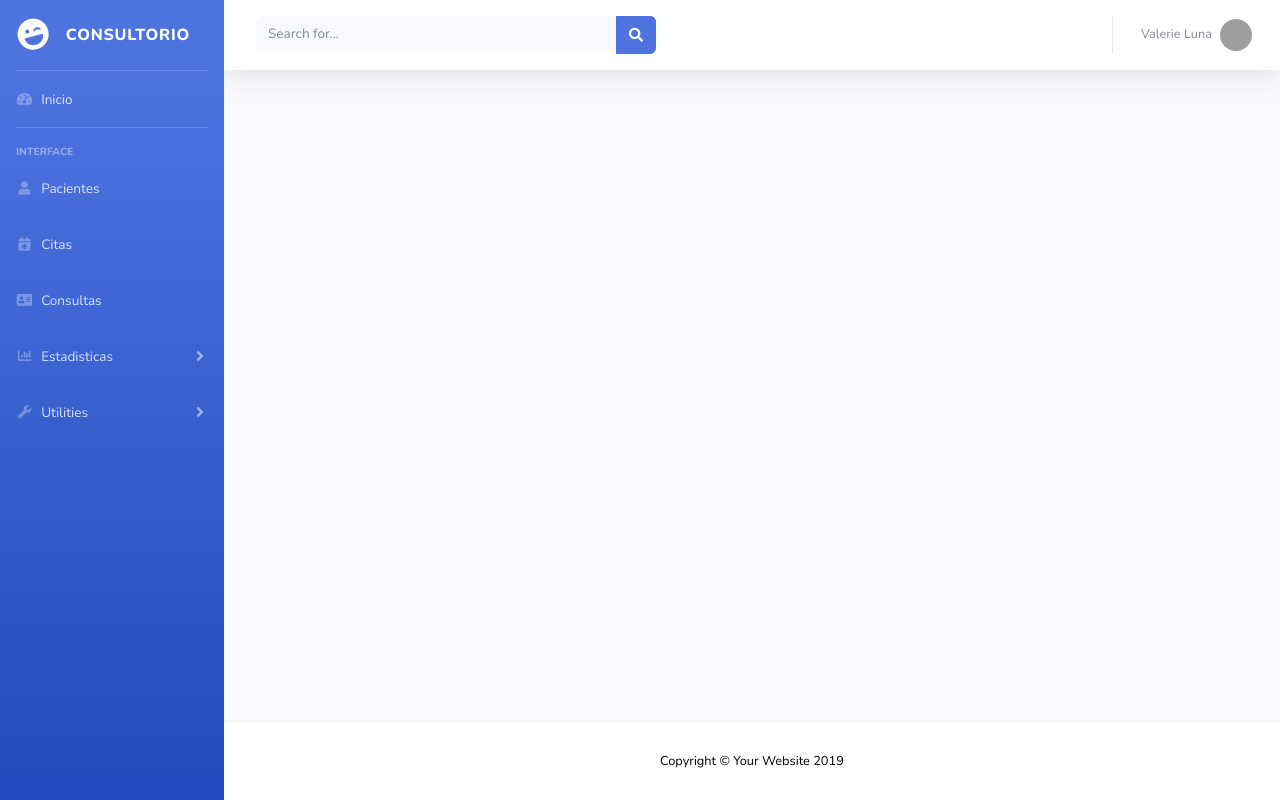
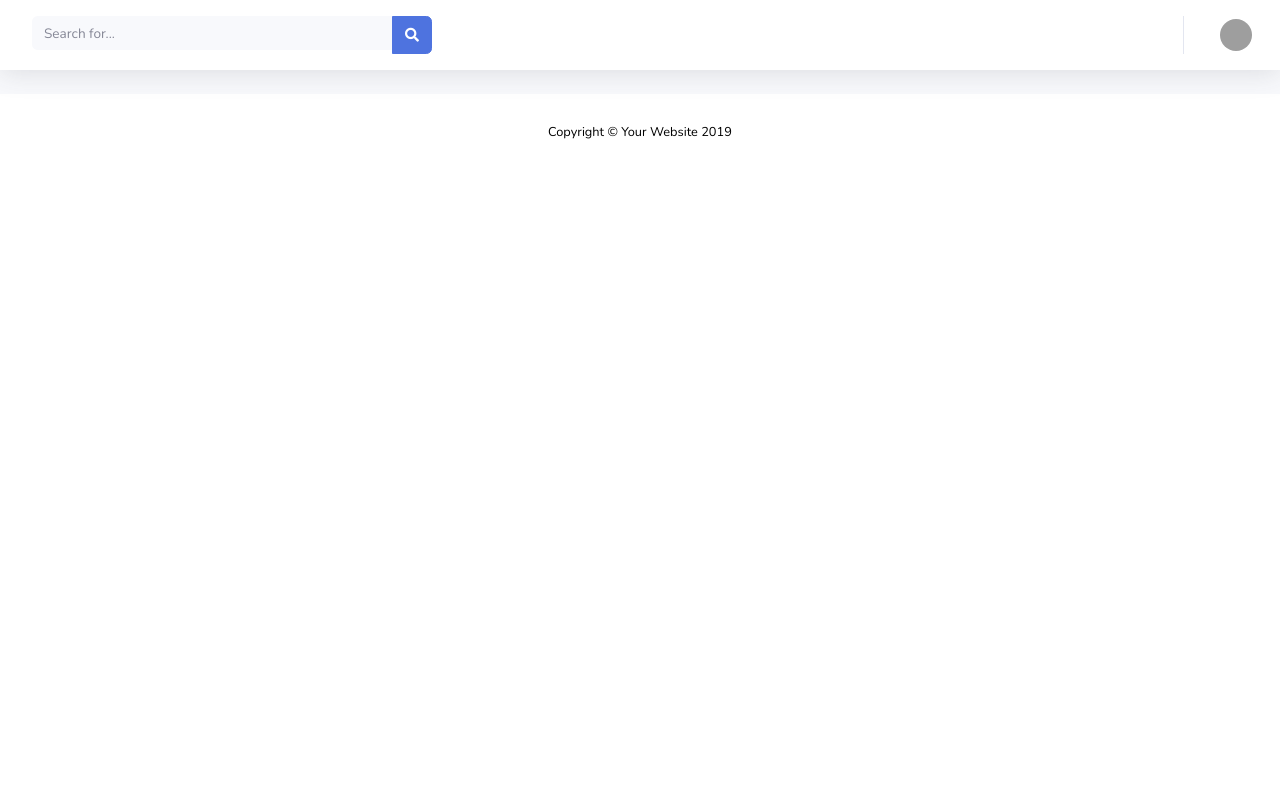
Before and after one commit to mrpaxo/consultorio, a Django app: template templates/index.html in a window 1280 px wide. Run offline with Django 3.2, Linux system fonts and the light colour scheme; the template is opened without the code that fills it, so the values that code supplies are empty; some libraries are stand-ins or nearby versions; grey boxes are pictures that could not be loaded.

Commit message:
arreglos menores

```diff
--- a/templates/index.html
+++ b/templates/index.html
@@ -74,7 +74,7 @@
             <!-- Nav Item - User Information -->
             <li class="nav-item dropdown no-arrow">
               <a class="nav-link dropdown-toggle" href="#" id="userDropdown" role="button" data-toggle="dropdown" aria-haspopup="true" aria-expanded="false">
-                <span class="mr-2 d-none d-lg-inline text-gray-600 small">Valerie Luna</span>
+                <span class="mr-2 d-none d-lg-inline text-gray-600 small">{{user.username}}</span>
                 <img class="img-profile rounded-circle" src="https://source.unsplash.com/QAB-WJcbgJk/60x60">
               </a>
               <!-- Dropdown - User Information -->
--- a/templates/sidebar.html
+++ b/templates/sidebar.html
@@ -1,9 +1,10 @@
 {% block sidebar %}
     <!-- Sidebar -->
+    {% if user.is_active%}
     <ul class="navbar-nav bg-gradient-primary sidebar sidebar-dark accordion" id="accordionSidebar">
 
         <!-- Sidebar - Brand -->
-        <a class="sidebar-brand d-flex align-items-center justify-content-center" href="index.html">
+        <a class="sidebar-brand d-flex align-items-center justify-content-center" href="/">
           <div class="sidebar-brand-icon rotate-n-15">
             <i class="fas fa-laugh-wink"></i>
           </div>
@@ -15,7 +16,7 @@
 
         <!-- Nav Item - Dashboard -->
         <li class="nav-item">
-          <a class="nav-link" href="index.html">
+          <a class="nav-link" href="/">
             <i class="fas fa-fw fa-tachometer-alt"></i>
             <span>Inicio</span></a>
         </li>
@@ -29,6 +30,7 @@
         </div>
 
         <!-- Nav Item - Pages Collapse Menu -->
+
         <li class="nav-item">
           <a class="nav-link" href="{% url "ListaPaciente" %}">
             <i class="fas fa-fw fa-user"></i>
@@ -76,6 +78,7 @@
           </div>
         </li>
 
-      </ul>
+    </ul>
+    {% endif %}
       <!-- End of Sidebar -->
 {% endblock %}
```
